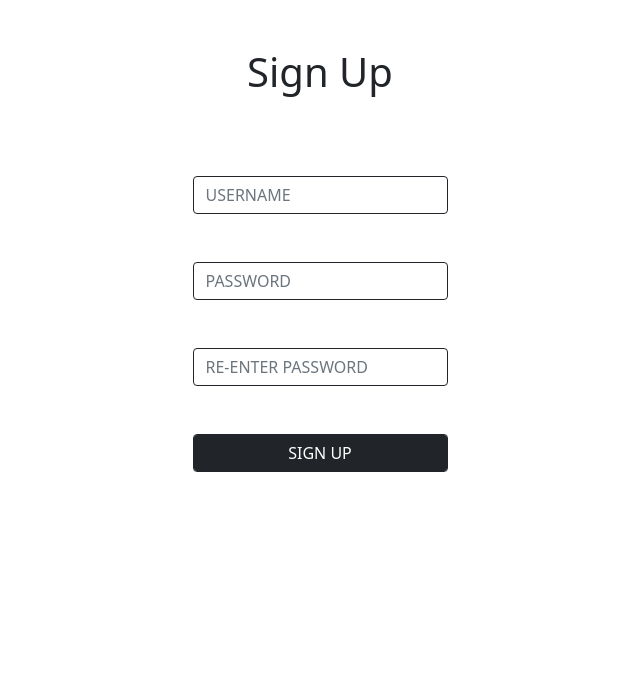
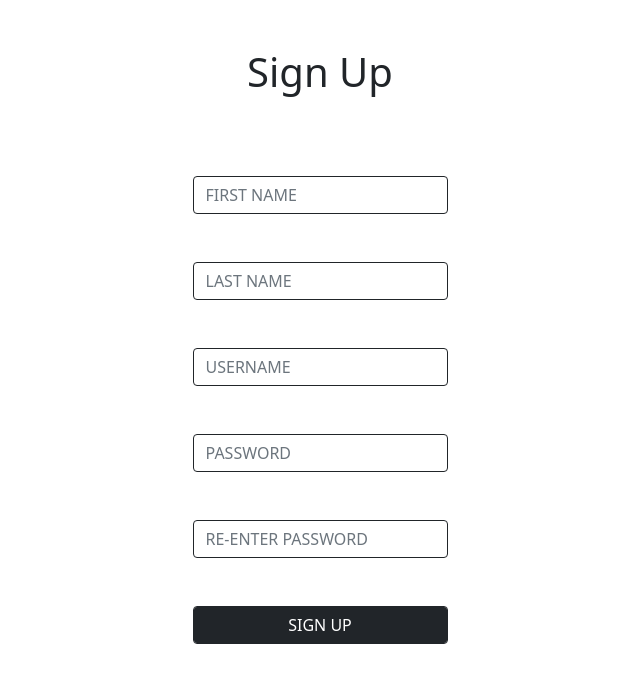
Before and after one commit to Hot-Or-Not-Eco-Edition/Hot-Or-Not-Eco-Edition, a Django app: page /signup/ in a window 1280 px wide. Shown: the part 56-739 px from the top of the page, without its empty margins (320-960 px from the left). Run offline with Django 3.2, Linux system fonts and the light colour scheme; parts of the project's set-up code (start-up, migrations or seed data) failed here and were passed over.

Commit message:
fixed the redirect after signup

```diff
--- a/hotornotapp/hotornot_app/hotornot_rater/templates/login.html
+++ b/hotornotapp/hotornot_app/hotornot_rater/templates/login.html
@@ -18,7 +18,7 @@
 		<br>
 		<div class="form-group row justify-content-center">
 			<div class="col-sm-3">
-				<input type="text" class="form-control border border-dark rounded" id="password" name="password" placeholder="PASSWORD">
+				<input type="password" class="form-control border border-dark rounded" id="password" name="password" placeholder="PASSWORD">
 			</div>
 		</div>
 		<br>
--- a/hotornotapp/hotornot_app/hotornot_rater/templates/signup.html
+++ b/hotornotapp/hotornot_app/hotornot_rater/templates/signup.html
@@ -8,7 +8,22 @@
 	<br>
 	<br>
 	<br>
-	<form>
+	<form method="POST">
+		{% csrf_token %}
+		<div class="form-group row justify-content-center">
+			<div class="col-sm-3">
+				<input type="text" class="form-control border border-dark rounded" id="first_name" name="first_name" placeholder="FIRST NAME">
+			</div>
+		</div>
+		<br>
+		<br>
+		<div class="form-group row justify-content-center">
+			<div class="col-sm-3">
+				<input type="text" class="form-control border border-dark rounded" id="last_name" name="last_name" placeholder="LAST NAME">
+			</div>
+		</div>
+		<br>
+		<br>
 		<div class="form-group row justify-content-center">
 			<div class="col-sm-3">
 				<input type="text" class="form-control border border-dark rounded" id="username" name="username" placeholder="USERNAME">
@@ -18,7 +33,7 @@
 		<br>
 		<div class="form-group row justify-content-center">
 			<div class="col-sm-3">
-				<input type="text" class="form-control border border-dark rounded" id="password" name="password" placeholder="PASSWORD">
+				<input type="password" class="form-control border border-dark rounded" id="password" name="password" placeholder="PASSWORD">
 			</div>
 		</div>
 		<br>
--- a/hotornotapp/hotornot_app/hotornot_rater/views.py
+++ b/hotornotapp/hotornot_app/hotornot_rater/views.py
@@ -1,4 +1,6 @@
-from django.shortcuts import render
+from django.shortcuts import render, redirect
+from .models import *
+from .forms import *
 
 
 # Create your views here.
@@ -6,7 +8,16 @@ def index(request):
 	return render(request, 'index.html', {})
 
 def signup(request):
-	return render(request, 'signup.html', {})
+
+	if request.method == 'POST':
+		form = SignupForm(request.POST or None)
+
+		if form.is_valid():
+			form.save()
+			return redirect('index')
+
+	else:
+		return render(request, 'signup.html', {})
 
 def login(request):
 	return render(request, 'login.html', {})
```
